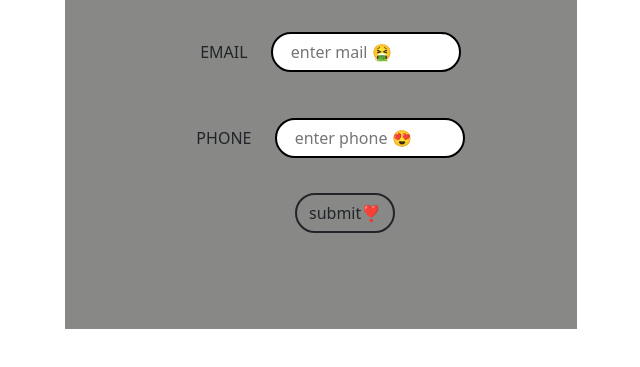
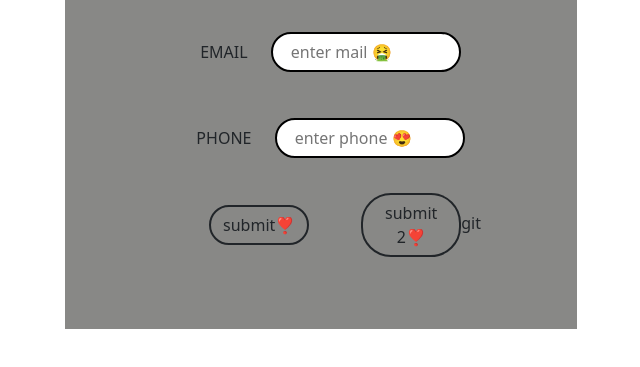
Before and after one commit to junaidmir04/first-repositry, a plain HTML site: page junaid.html in a window 1280 px wide. Shown: the part 393-760 px from the top of the page, without its empty margins (319-959 px from the left). Drawn offline with nearby package versions, Linux system fonts and the light colour scheme.

Commit message:
new file

```diff
--- a/junaid.html
+++ b/junaid.html
@@ -73,6 +73,7 @@
             <input type="text" id="phone" placeholder="enter phone 😍">
             <br><br>
             <button class="btn" id="submitBtn">submit❣️</button>
+            <button class="btn" id="submitBtn">submit 2❣️</button>git
         </div>
     </div>
 
```
